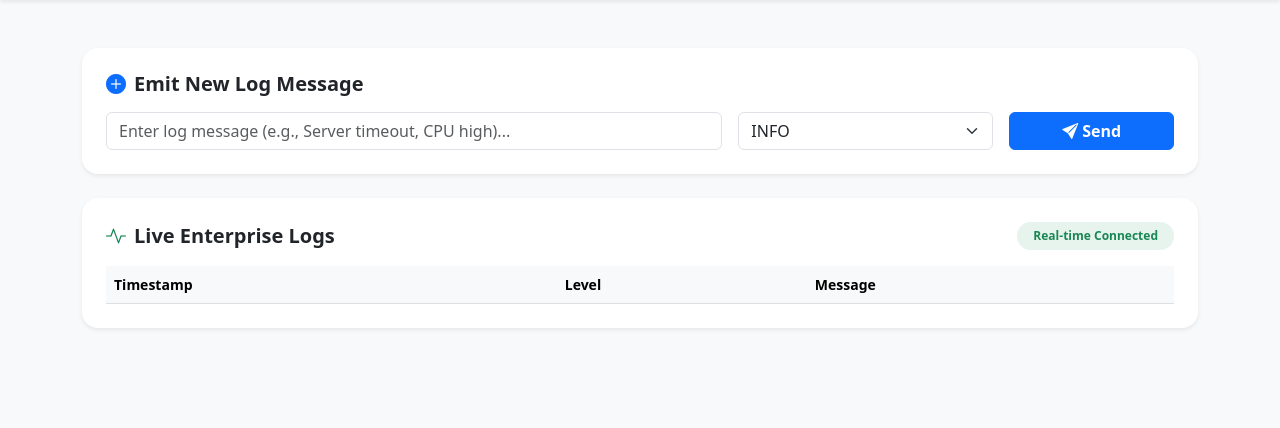
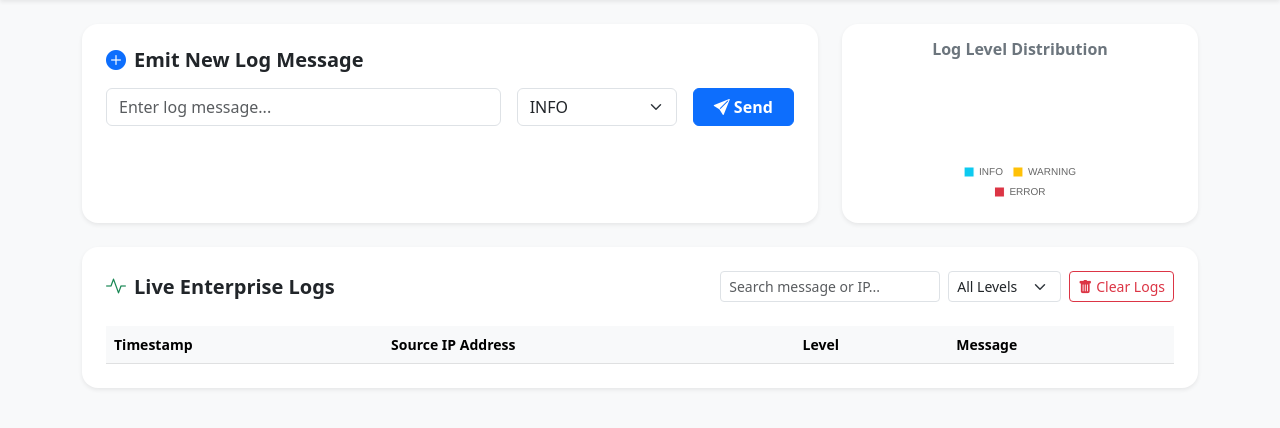
Before and after one commit to nithish23rr-art/cloud-log-aggregator, a Python web app: template templates/index.html in a window 1280 px wide. Shown: the part 56-484 px from the top of the page. Run offline with Jinja, Linux system fonts and the light colour scheme; the template is opened without the code that fills it, so the values that code supplies are empty; some libraries are stand-ins or nearby versions.

Commit message:
i will added floder

```diff
--- a/templates/index.html
+++ b/templates/index.html
@@ -3,11 +3,13 @@
 <head>
     <meta charset="UTF-8">
     <meta name="viewport" content="width=device-width, initial-scale=1.0">
-    <title>Dashboard - Enterprise Cloud Log Aggregator</title>
+    <title>Enterprise Cloud Log Dashboard</title>
     <!-- Bootstrap 5 CSS -->
     <link href="https://cdn.jsdelivr.net/npm/bootstrap@5.3.0/dist/css/bootstrap.min.css" rel="stylesheet">
     <!-- Bootstrap Icons -->
     <link href="https://cdn.jsdelivr.net/npm/bootstrap-icons@1.10.5/font/bootstrap-icons.css" rel="stylesheet">
+    <!-- Chart.js for Analytics -->
+    <script src="https://cdn.jsdelivr.net/npm/chart.js"></script>
     <!-- Socket.IO CDN -->
     <script src="https://cdnjs.cloudflare.com/ajax/libs/socket.io/4.0.1/socket.io.js"></script>
 </head>
@@ -24,14 +26,18 @@
     </nav>
 
     <!-- Main Container -->
-    <div class="container my-5">
+    <div class="container my-4">
+
+        <!-- Top Row: Analytics & Log Emission -->
+        <div class="row g-4 mb-4">
             <!-- Log Submission Form Card -->
-        <div class="card border-0 shadow-sm rounded-4 mb-4">
+            <div class="col-lg-8">
+                <div class="card border-0 shadow-sm rounded-4 h-100">
                     <div class="card-body p-4">
                         <h5 class="fw-bold text-dark mb-3"><i class="bi bi-plus-circle-fill text-primary me-2"></i>Emit New Log Message</h5>
                         <form action="/add_log" method="POST" class="row g-3">
                             <div class="col-md-7">
-                        <input type="text" name="message" class="form-control" placeholder="Enter log message (e.g., Server timeout, CPU high)..." required>
+                                <input type="text" name="message" class="form-control" placeholder="Enter log message..." required>
                             </div>
                             <div class="col-md-3">
                                 <select name="level" class="form-select">
@@ -46,27 +52,59 @@
                         </form>
                     </div>
                 </div>
+            </div>
 
-        <!-- Live Logs Display Card -->
+            <!-- Analytics Chart Card -->
+            <div class="col-lg-4">
+                <div class="card border-0 shadow-sm rounded-4 h-100">
+                    <div class="card-body p-3 d-flex flex-column align-items-center justify-content-center">
+                        <h6 class="fw-bold text-secondary mb-2">Log Level Distribution</h6>
+                        <div style="width: 140px; height: 140px;">
+                            <canvas id="logChart"></canvas>
+                        </div>
+                    </div>
+                </div>
+            </div>
+        </div>
+
+        <!-- Live Logs Display Card with Search, Filter & Clear -->
         <div class="card border-0 shadow-sm rounded-4">
             <div class="card-body p-4">
-                <div class="d-flex justify-content-between align-items-center mb-3">
+                <div class="row align-items-center mb-4 g-3">
+                    <div class="col-md-3">
                         <h5 class="fw-bold text-dark mb-0"><i class="bi bi-activity text-success me-2"></i>Live Enterprise Logs</h5>
-                    <span class="badge bg-success bg-opacity-10 text-success px-3 py-2 rounded-pill small">Real-time Connected</span>
                     </div>
-                <div class="table-responsive" style="max-height: 450px; overflow-y: auto;">
-                    <table class="table table-hover align-middle mb-0">
-                        <thead class="table-light text-secondary small uppercase">
+                    <!-- Search & Filter Controls -->
+                    <div class="col-md-9 d-flex justify-content-md-end gap-2 flex-wrap">
+                        <input type="text" id="searchInput" class="form-control form-control-sm" style="width: 220px;" placeholder="Search message or IP..." onkeyup="filterLogs()">
+                        <select id="levelFilter" class="form-select form-select-sm w-auto" onchange="filterLogs()">
+                            <option value="ALL">All Levels</option>
+                            <option value="INFO">INFO</option>
+                            <option value="WARNING">WARNING</option>
+                            <option value="ERROR">ERROR</option>
+                        </select>
+                        <form action="/clear_logs" method="POST" class="d-inline">
+                            <button type="submit" class="btn btn-outline-danger btn-sm text-nowrap"><i class="bi bi-trash-fill me-1"></i>Clear Logs</button>
+                        </form>
+                    </div>
+                </div>
+
+                <!-- Logs Table -->
+                <div class="table-responsive" style="max-height: 400px; overflow-y: auto;">
+                    <table class="table table-hover align-middle mb-0" id="logsTable">
+                        <thead class="table-light text-secondary small uppercase sticky-top">
                             <tr>
                                 <th>Timestamp</th>
+                                <th>Source IP Address</th>
                                 <th>Level</th>
                                 <th>Message</th>
                             </tr>
                         </thead>
                         <tbody id="logList">
                             {% for log in logs %}
-                                <tr>
+                                <tr class="log-row" data-level="{{ log.level }}">
                                     <td class="text-muted small">[{{ log.timestamp.strftime('%Y-%m-%d %H:%M:%S') }}]</td>
+                                    <td><span class="badge bg-secondary font-monospace">{{ log.ip_address }}</span></td>
                                     <td>
                                         {% if log.level == 'ERROR' %}
                                             <span class="badge bg-danger">ERROR</span>
@@ -76,7 +114,7 @@
                                             <span class="badge bg-info text-dark">INFO</span>
                                         {% endif %}
                                     </td>
-                                    <td class="fw-medium text-dark">{{ log.message }}</td>
+                                    <td class="fw-medium text-dark log-message">{{ log.message }}</td>
                                 </tr>
                             {% endfor %}
                         </tbody>
@@ -86,12 +124,62 @@
         </div>
     </div>
 
-    <!-- Real-time WebSocket Script -->
+    <!-- JavaScript for Filtering, Search & Chart Analytics -->
     <script>
+        function filterLogs() {
+            let input = document.getElementById('searchInput').value.toLowerCase();
+            let filter = document.getElementById('levelFilter').value;
+            let rows = document.getElementsByClassName('log-row');
+
+            for (let i = 0; i < rows.length; i++) {
+                let row = rows[i];
+                let level = row.getAttribute('data-level');
+                let textContent = row.innerText.toLowerCase();
+
+                let matchesSearch = textContent.includes(input);
+                let matchesLevel = (filter === 'ALL' || level === filter);
+
+                if (matchesSearch && matchesLevel) {
+                    row.style.display = "";
+                } else {
+                    row.style.display = "none";
+                }
+            }
+        }
+
+        let infoCount = document.querySelectorAll("tr[data-level='INFO']").length;
+        let warningCount = document.querySelectorAll("tr[data-level='WARNING']").length;
+        let errorCount = document.querySelectorAll("tr[data-level='ERROR']").length;
+
+        const ctx = document.getElementById('logChart').getContext('2d');
+        const logChart = new Chart(ctx, {
+            type: 'doughnut',
+            data: {
+                labels: ['INFO', 'WARNING', 'ERROR'],
+                datasets: [{
+                    data: [infoCount, warningCount, errorCount],
+                    backgroundColor: ['#0dcaf0', '#ffc107', '#dc3545'],
+                    borderWidth: 1
+                }]
+            },
+            options: {
+                responsive: true,
+                maintainAspectRatio: false,
+                plugins: {
+                    legend: {
+                        position: 'bottom',
+                        labels: { boxWidth: 10, font: { size: 10 } }
+                    }
+                }
+            }
+        });
+
         var socket = io();
         socket.on('new_log', function(data) {
             var logList = document.getElementById('logList');
             var row = document.createElement('tr');
+            row.className = "log-row";
+            row.setAttribute('data-level', data.level);
 
             let badgeClass = 'bg-info text-dark';
             if (data.level === 'ERROR') badgeClass = 'bg-danger';
@@ -99,10 +187,18 @@
 
             row.innerHTML = `
                 <td class="text-muted small">[${data.timestamp}]</td>
+                <td><span class="badge bg-secondary font-monospace">${data.ip_address}</span></td>
                 <td><span class="badge ${badgeClass}">${data.level}</span></td>
-                <td class="fw-medium text-dark">${data.message}</td>
+                <td class="fw-medium text-dark log-message">${data.message}</td>
             `;
             logList.prepend(row);
+
+            if (data.level === 'INFO') logChart.data.datasets[0].data[0]++;
+            else if (data.level === 'WARNING') logChart.data.datasets[0].data[1]++;
+            else if (data.level === 'ERROR') logChart.data.datasets[0].data[2]++;
+            logChart.update();
+
+            filterLogs();
         });
     </script>
 </body>
```
Also changed, not shown: agent.py (+57 -15 lines), app.py (+41 -9 lines), requirements.txt (+7 -1 lines), 3 other files. Lines whose indentation alone changed are shown as unchanged.
